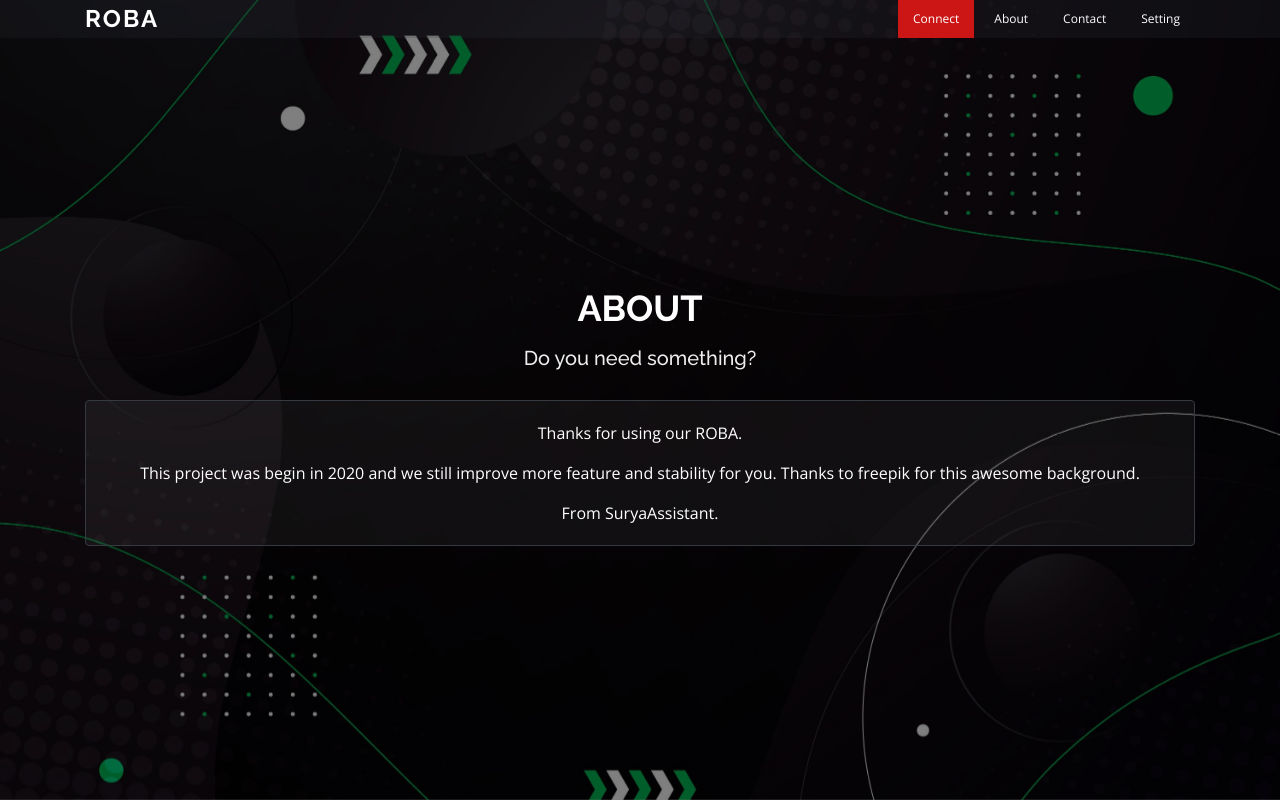
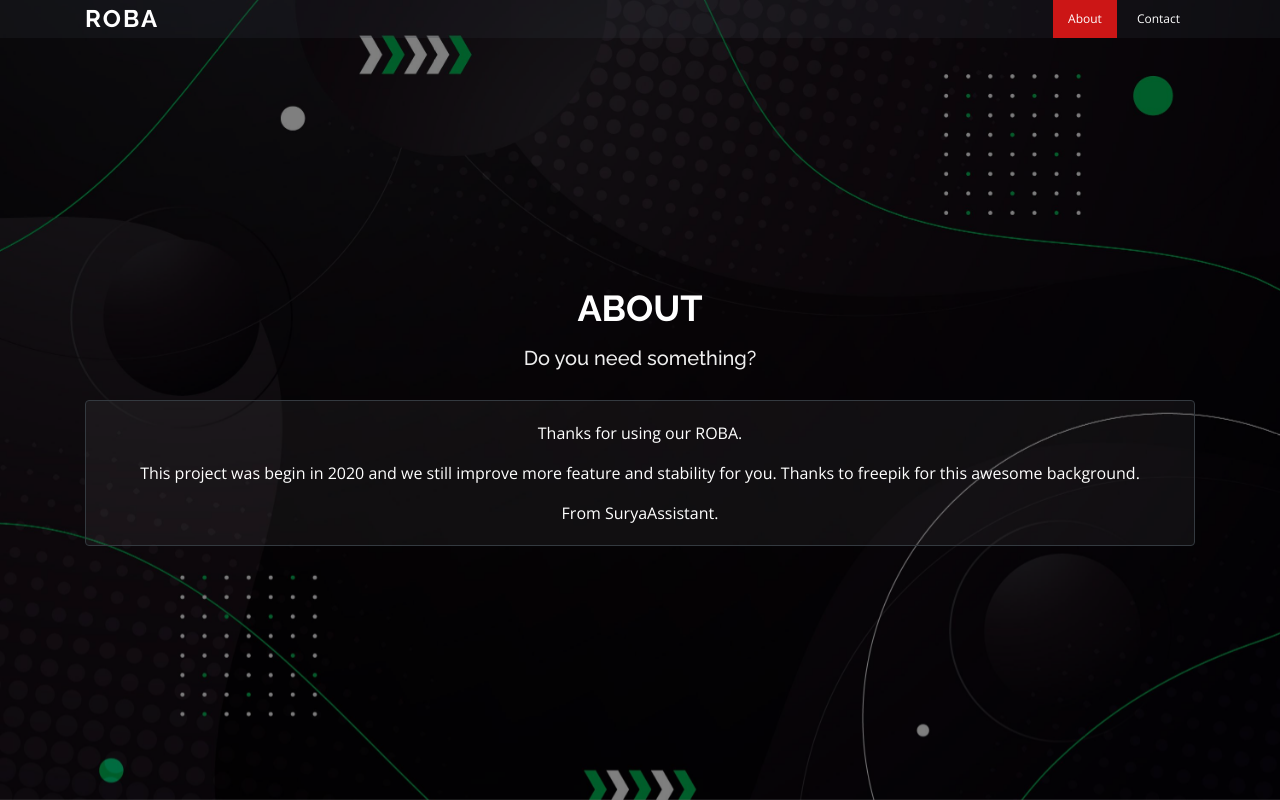
Before and after one commit to ROBA-UNS/ROBA-UNS.github.io, a plain HTML site: page about.html in a window 1280 px wide. Drawn offline with nearby package versions, Linux system fonts and the light colour scheme.

Commit message:
home about

```diff
--- a/about.html
+++ b/about.html
@@ -47,10 +47,8 @@
 
       <nav class="nav-menu d-none d-lg-block">
         <ul>
-          <li><a href="connect.html">Connect</a></li>
-          <li class="active"><a href="about.html">About</a></li>
+          <li class="active"><a href="#">About</a></li>
           <li><a href="contact.html">Contact</a></li>
-          <li><a href="setting.html">Setting</a></li>
         </ul>
       </nav>
       <!-- .nav-menu -->
```
